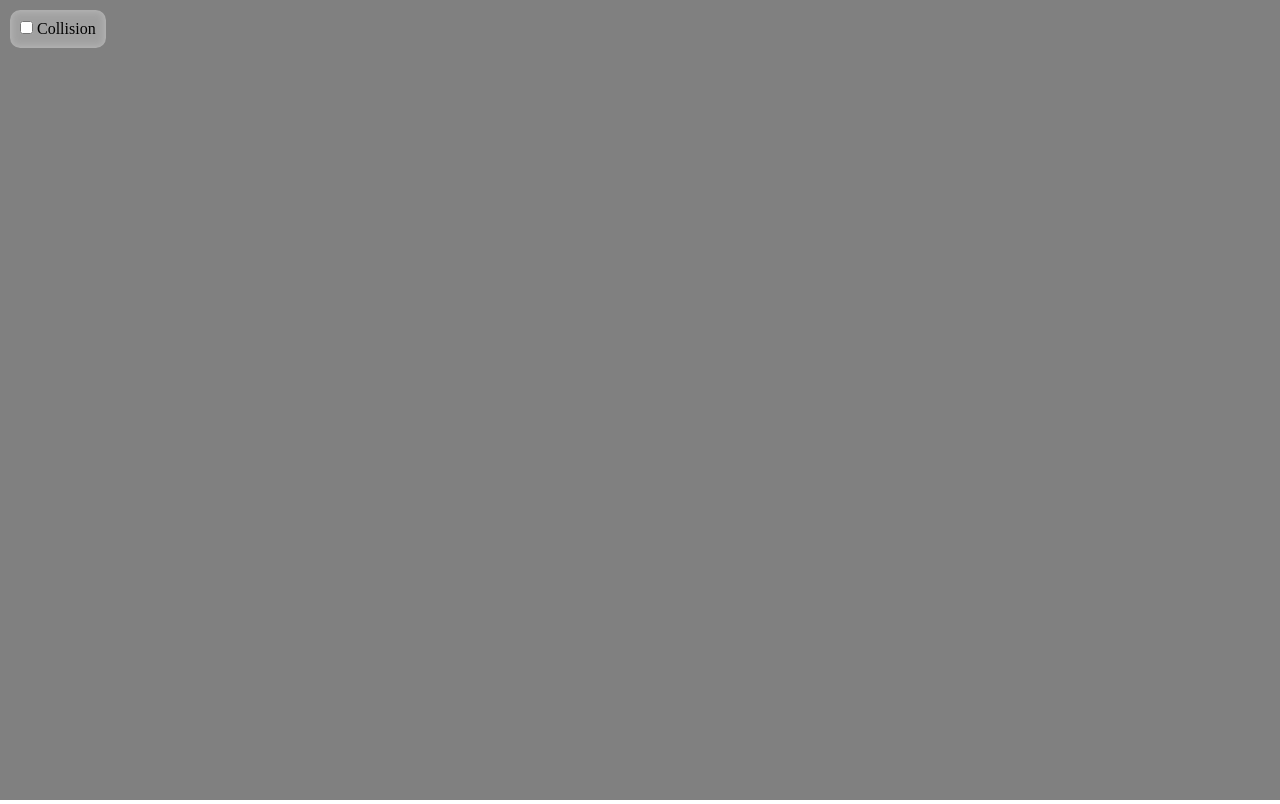
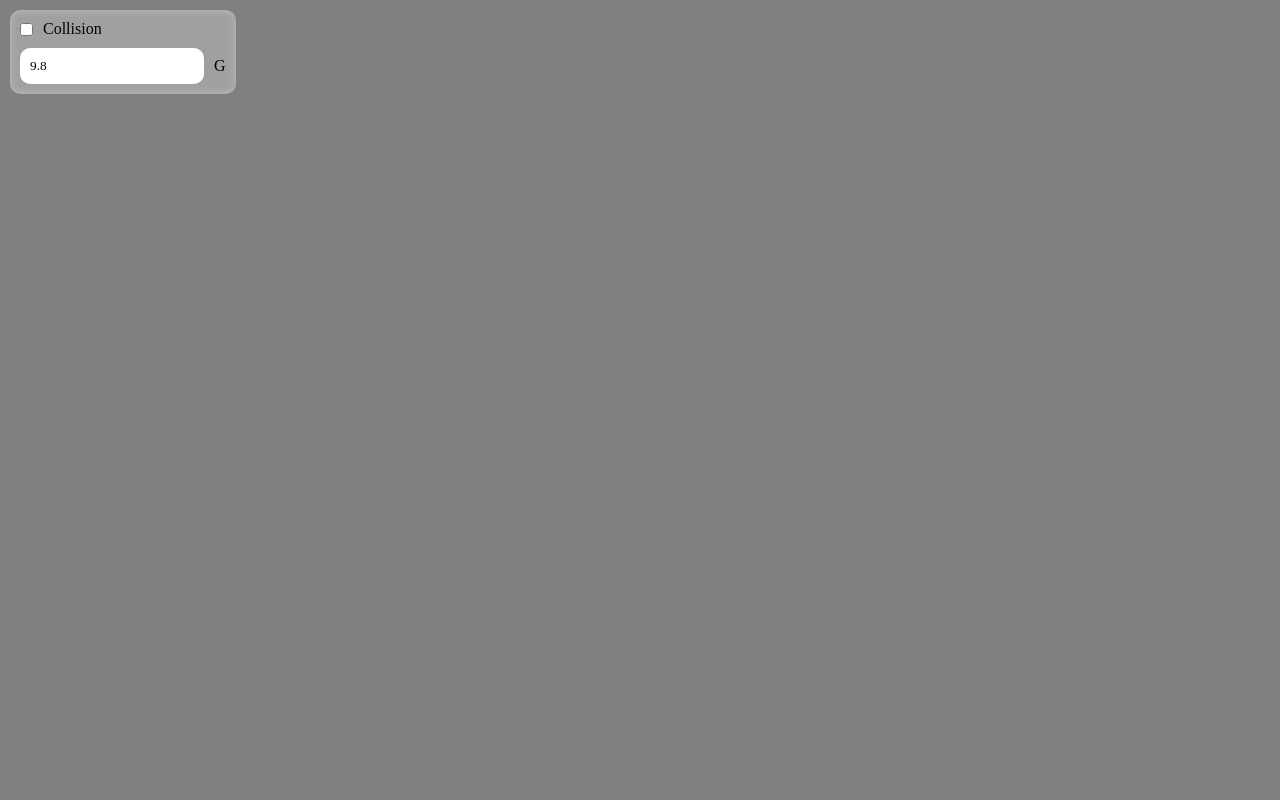
Before and after one commit to Drakalyebus/gravity, a plain HTML site: page index.html in a window 1280 px wide. Drawn offline with Linux system fonts and the light colour scheme; animation ran at ten frames a second; a web font is replaced by a local one.

Commit message:
G  settings

```diff
--- a/index.html
+++ b/index.html
@@ -8,9 +8,13 @@
 </head>
 <body>
     <div class="menu">
-        <div>
+        <div class="item">
             <input type="checkbox" id="collision">
             <span>Collision</span>
+        </div>
+        <div class="item">
+            <input type="number" id="G" value="9.8">
+            <span>G</span>
         </div>
     </div>
     <canvas id="canvas"></canvas>
--- a/script.js
+++ b/script.js
@@ -1,5 +1,6 @@
 const canvas = document.getElementById('canvas');
 const collisionCheckbox = document.getElementById('collision');
+const GInput = document.getElementById('G');
 const ctx = canvas.getContext('2d');
 canvas.width = window.innerWidth;
 canvas.height = window.innerHeight;
@@ -7,7 +8,7 @@ canvas.height = window.innerHeight;
 ctx.fillStyle = `rgb(${255 / 2}, ${255 / 2}, ${255 / 2}, 1)`;
 ctx.fillRect(0, 0, canvas.width, canvas.height);
 
-const G = 9.8;
+let G = 9.8;
 let offsetX = 0;
 let offsetY = 0;
 let scale = 1;
@@ -19,6 +20,9 @@ let followIds = [];
 
 collisionCheckbox.addEventListener('change', () => {
     collision = collisionCheckbox.checked;
+});
+GInput.addEventListener('input', () => {
+    G = +GInput.value;
 });
 
 class Vector {
--- a/style.css
+++ b/style.css
@@ -16,6 +16,13 @@ body{
     width: 100%;
     height: 100%;
 }
+input{
+    outline: none;
+    border: 0px solid transparent;
+    border-radius: 10px;
+    padding: 10px;
+    background-color: white;
+}
 .menu{
     background-color: rgba(255, 255, 255, 0.5);
     border-radius: 10px;
@@ -29,3 +36,9 @@ body{
     left: 10px;
     backdrop-filter: blur(5px) brightness(0.5);
 }
+.item{
+    display: flex;
+    gap: 10px;
+    align-items: center;
+    width: 100%;
+}
```
